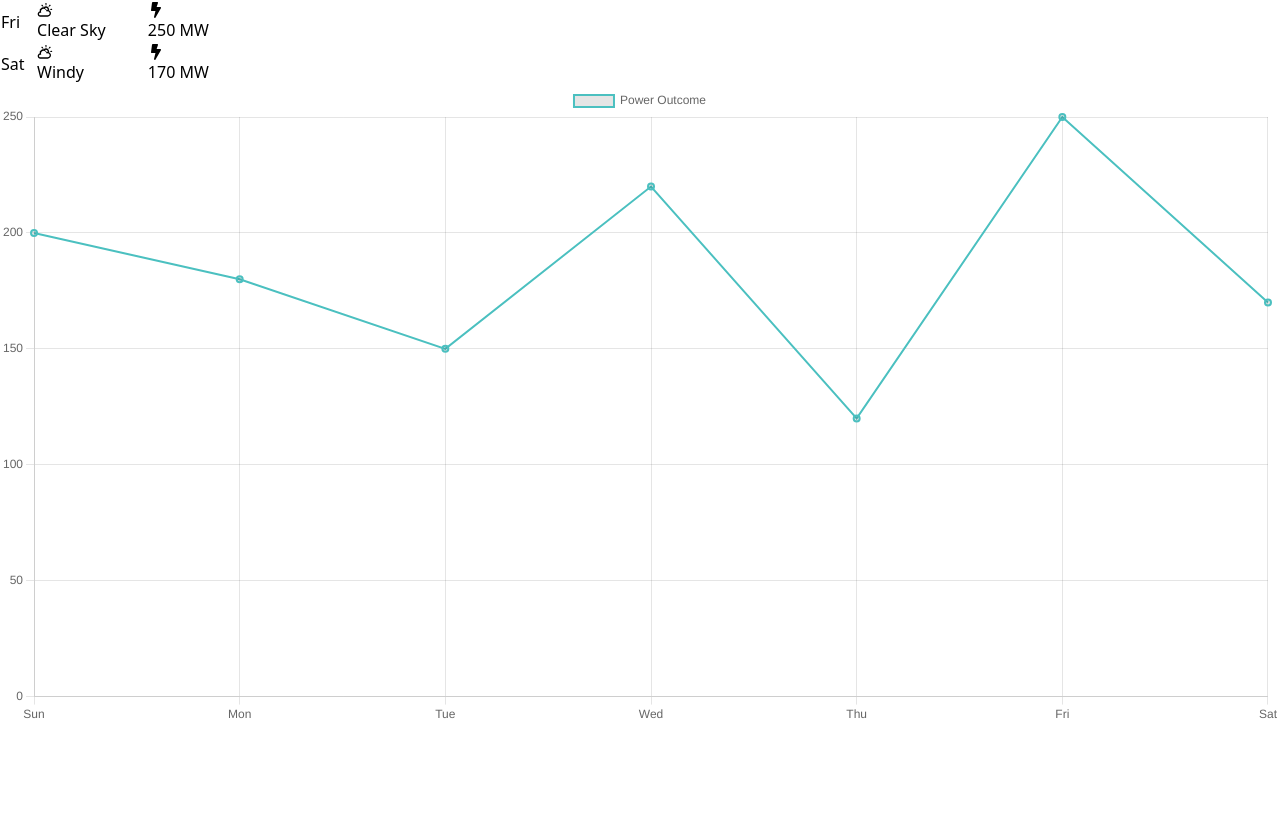
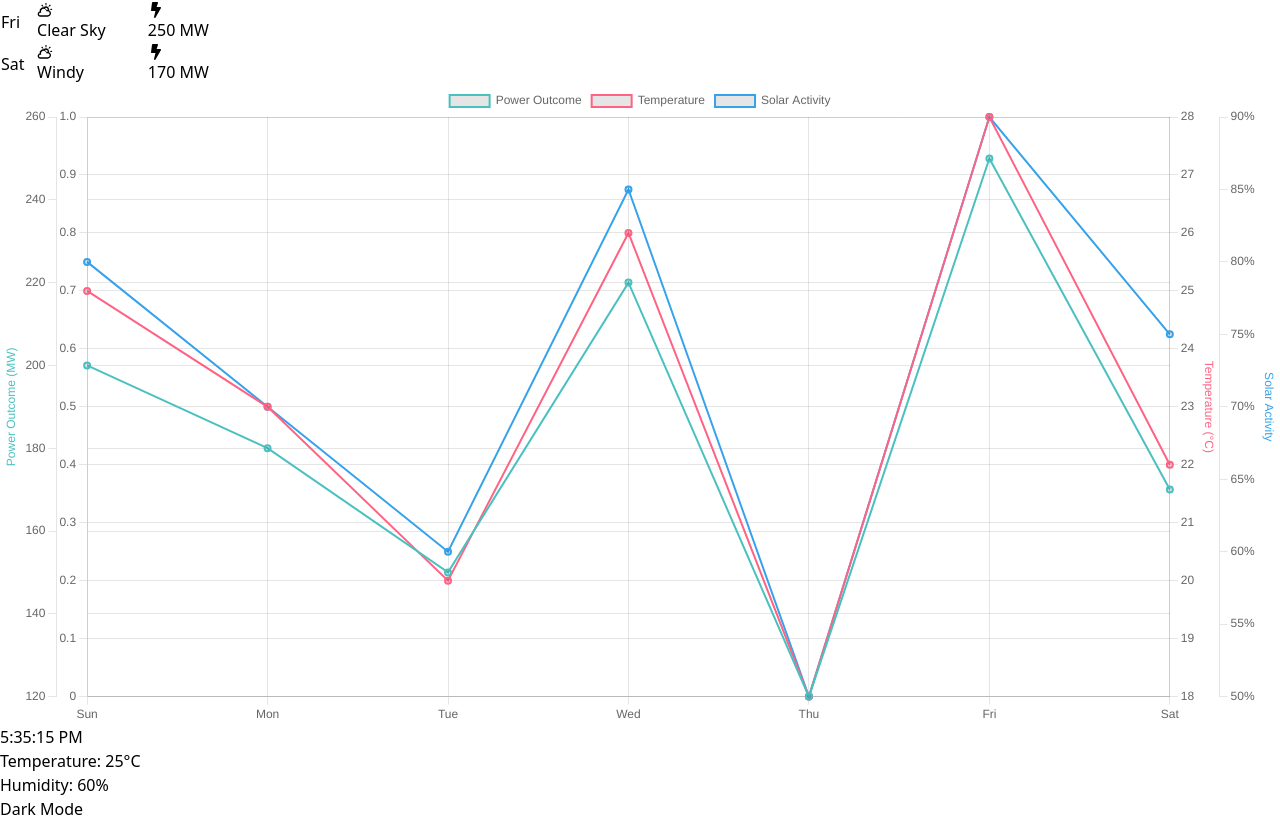
Before and after one commit to SachinAkash01/VolfPack-Frontend, a React (Vite) app in the folder VolfPack-Frontend/: page / in a window 1280 px wide. Shown: the part 259-1080 px from the top of the page. Before the commit the page ends 984 px from the top, so only its background shows below. Built offline with nearby package versions, Linux system fonts and the light colour scheme.

Commit message:
Add weather data, chart, current time, and UI theme functionality

```diff
--- a/VolfPack-Frontend/src/MainUI.jsx
+++ b/VolfPack-Frontend/src/MainUI.jsx
@@ -1,4 +1,4 @@
-import { useEffect, useState, useRef, useMemo } from 'react';
+import React, { useEffect, useState, useRef, useMemo } from 'react';
 import { TiWeatherPartlySunny } from 'react-icons/ti';
 import { FaBolt } from 'react-icons/fa';
 import Chart from 'chart.js/auto';
@@ -6,22 +6,45 @@ import Chart from 'chart.js/auto';
 const daysOfWeek = ['Sun', 'Mon', 'Tue', 'Wed', 'Thu', 'Fri', 'Sat'];
 
 const Main = () => {
+  // Sample weather data
   const weatherData = useMemo(
     () => [
-      { day: 'Sun', weather: 'Sunny', powerOutcome: 200 },
-      { day: 'Mon', weather: 'Cloudy', powerOutcome: 180 },
-      { day: 'Tue', weather: 'Rainy', powerOutcome: 150 },
-      { day: 'Wed', weather: 'Partly Sunny', powerOutcome: 220 },
-      { day: 'Thu', weather: 'Thunderstorm', powerOutcome: 120 },
-      { day: 'Fri', weather: 'Clear Sky', powerOutcome: 250 },
-      { day: 'Sat', weather: 'Windy', powerOutcome: 170 },
+      { day: 'Sun', weather: 'Sunny', powerOutcome: 200, temperature: 25, solarActivity: 80 },
+      { day: 'Mon', weather: 'Cloudy', powerOutcome: 180, temperature: 23, solarActivity: 70 },
+      { day: 'Tue', weather: 'Rainy', powerOutcome: 150, temperature: 20, solarActivity: 60 },
+      { day: 'Wed', weather: 'Partly Sunny', powerOutcome: 220, temperature: 26, solarActivity: 85 },
+      { day: 'Thu', weather: 'Thunderstorm', powerOutcome: 120, temperature: 18, solarActivity: 50 },
+      { day: 'Fri', weather: 'Clear Sky', powerOutcome: 250, temperature: 28, solarActivity: 90 },
+      { day: 'Sat', weather: 'Windy', powerOutcome: 170, temperature: 22, solarActivity: 75 },
     ],
     []
   );
 
+  // Chart state and ref
   const [chart, setChart] = useState(null);
   const chartRef = useRef(null);
 
+  // State for current time
+  const [currentTime, setCurrentTime] = useState(new Date().toLocaleTimeString());
+
+  // State for UI theme
+  const [darkTheme, setDarkTheme] = useState(false);
+
+  // Function to toggle UI theme
+  const toggleTheme = () => {
+    setDarkTheme(!darkTheme);
+  };
+
+  // Effect to update the current time every second
+  useEffect(() => {
+    const interval = setInterval(() => {
+      setCurrentTime(new Date().toLocaleTimeString());
+    }, 1000);
+
+    return () => clearInterval(interval);
+  }, []);
+
+  // Effect to create or update the chart
   useEffect(() => {
     if (chartRef.current) {
       chartRef.current.destroy();
@@ -29,6 +52,8 @@ const Main = () => {
 
     const ctx = document.getElementById('powerChart').getContext('2d');
     const powerData = weatherData.map((data) => data.powerOutcome);
+    const temperatureData = weatherData.map((data) => data.temperature);
+    const solarActivityData = weatherData.map((data) => data.solarActivity);
 
     const newChart = new Chart(ctx, {
       type: 'line',
@@ -41,6 +66,23 @@ const Main = () => {
             borderColor: 'rgba(75, 192, 192, 1)',
             borderWidth: 2,
             fill: false,
+            yAxisID: 'power',
+          },
+          {
+            label: 'Temperature',
+            data: temperatureData,
+            borderColor: 'rgba(255, 99, 132, 1)',
+            borderWidth: 2,
+            fill: false,
+            yAxisID: 'temperature',
+          },
+          {
+            label: 'Solar Activity',
+            data: solarActivityData,
+            borderColor: 'rgba(54, 162, 235, 1)',
+            borderWidth: 2,
+            fill: false,
+            yAxisID: 'solar',
           },
         ],
       },
@@ -51,6 +93,41 @@ const Main = () => {
           },
           y: {
             beginAtZero: true,
+          },
+          power: {
+            position: 'left',
+            title: {
+              display: true,
+              text: 'Power Outcome (MW)',
+              color: 'rgba(75, 192, 192, 1)',
+            },
+          },
+          temperature: {
+            position: 'right',
+            title: {
+              display: true,
+              text: 'Temperature (°C)',
+              color: 'rgba(255, 99, 132, 1)',
+            },
+            grid: {
+              drawOnChartArea: false,
+            },
+          },
+          solar: {
+            position: 'right',
+            title: {
+              display: true,
+              text: 'Solar Activity',
+              color: 'rgba(54, 162, 235, 1)',
+            },
+            grid: {
+              drawOnChartArea: false,
+            },
+            ticks: {
+              callback: function (value) {
+                return value + '%';
+              },
+            },
           },
         },
       },
@@ -67,13 +144,11 @@ const Main = () => {
   }, [weatherData]);
 
   return (
-    <div className="min-h-screen bg-gray-100 flex items-center justify-center">
-      <div className="max-w-full flex items-center justify-center">
+    <div className={`min-h-screen flex items-center justify-center ${darkTheme ? 'bg-gray-900 text-white' : 'bg-gray-100 text-black'}`}>
+      <div className="max-w-full flex items-center justify-center relative">
         {/* Weather Table */}
-        <div className="w-1/2 p-4 border border-gray-200">
-          <h1 className="text-3xl font-bold mb-6 text-center text-gray-800">
-            6-Day Weather Prediction
-          </h1>
+        <div className={`w-1/2 p-4 border border-gray-200 ${darkTheme ? 'bg-gray-800 text-white' : 'bg-white text-black'}`}>
+          <h1 className="text-3xl font-bold mb-6 text-center">{darkTheme ? '6-Day Weather Prediction (Dark)' : '6-Day Weather Prediction (Light)'}</h1>
           <table className="w-full border-collapse border border-gray-200">
             <thead>
               <tr className="bg-gray-200">
@@ -108,6 +183,24 @@ const Main = () => {
         <div className="w-1/2 p-4">
           <canvas id="powerChart" width="400" height="200"></canvas>
         </div>
+
+        {/* Digital Clock, Temperature, and Humidity Indicators */}
+        <div className={`absolute top-0 right-0 m-8 flex flex-col items-end space-y-2 ${darkTheme ? 'text-white' : 'text-black'}`}>
+          <div className="border p-2">
+            <p className="text-lg font-semibold">{currentTime}</p>
+          </div>
+          <div className="border p-2">
+            <p className="text-lg font-semibold">Temperature: 25°C</p>
+          </div>
+          <div className="border p-2">
+            <p className="text-lg font-semibold">Humidity: 60%</p>
+          </div>
+        </div>
+
+        {/* Toggle Theme Button */}
+        <button className="absolute bottom-0 right-0 m-8 p-2 rounded-full bg-yellow-500 text-white" onClick={toggleTheme}>
+          {darkTheme ? 'Light Mode' : 'Dark Mode'}
+        </button>
       </div>
     </div>
   );
```
